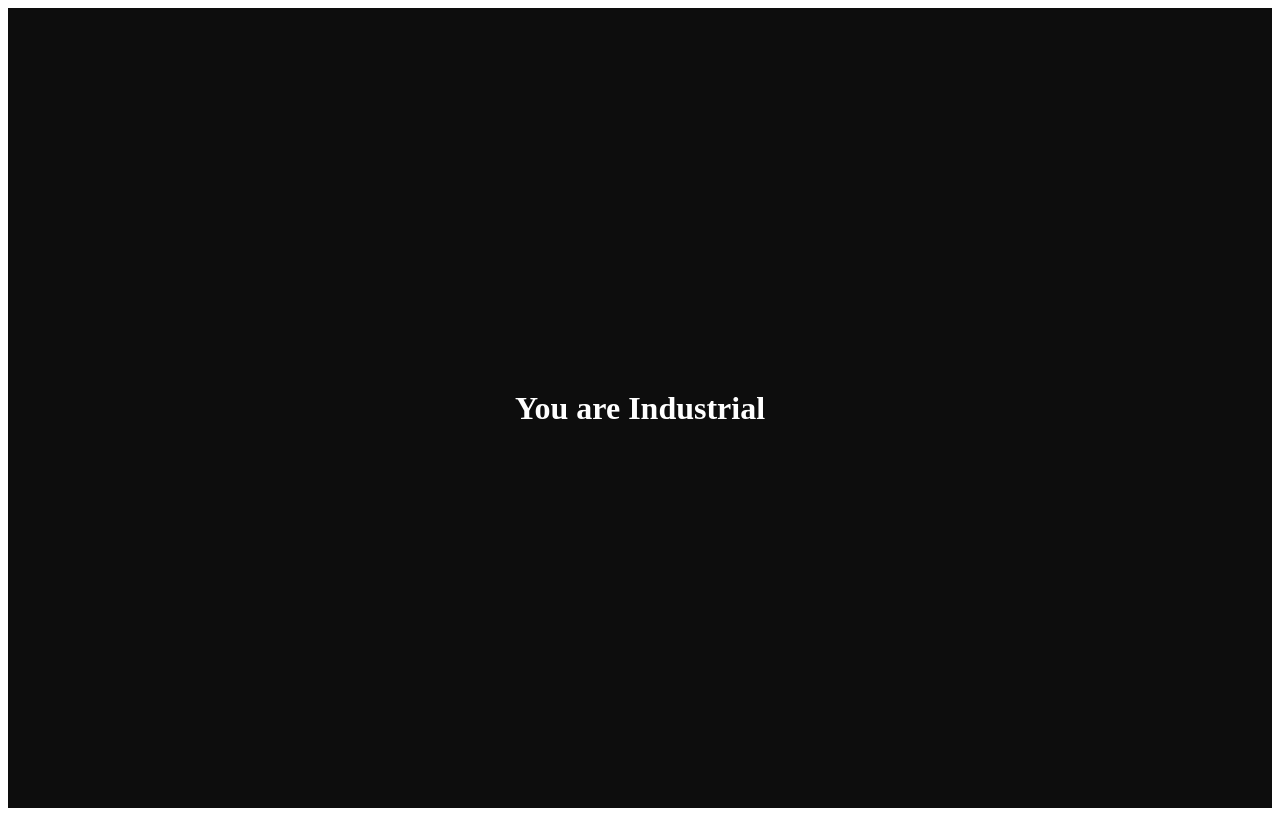
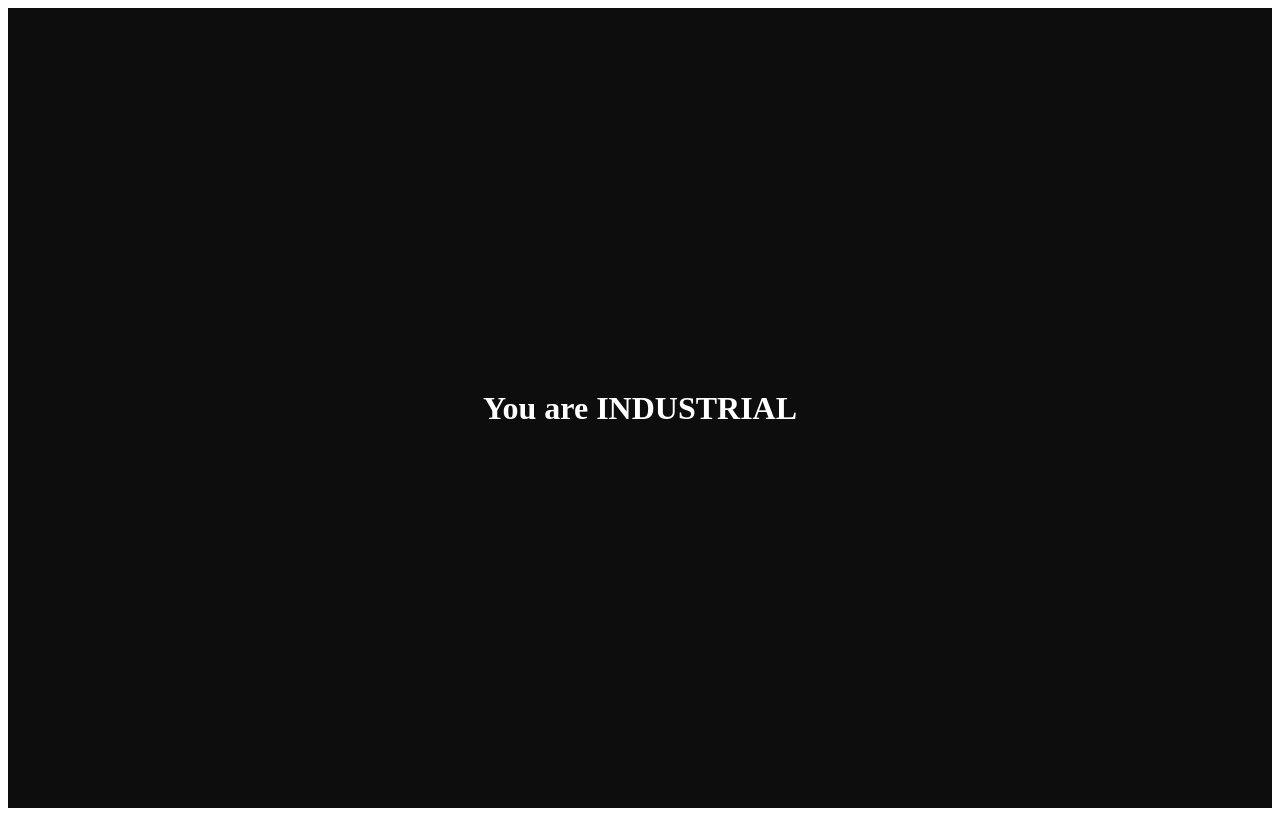
Before and after one commit to borgirnitin/animated-text, a Next.js app: page / in a window 1280 px wide. Built offline with nearby package versions, Linux system fonts and the light colour scheme.

Commit message:
added font function

```diff
--- a/pages/index.js
+++ b/pages/index.js
@@ -2,7 +2,7 @@ import { useEffect, useMemo, useState } from "react";
 import { motion, AnimatePresence } from "framer-motion";
 
 export default function Home() {
-  const titles = useMemo(() => ["Product", "UX", "Experience", "Industrial"], []);
+  const titles = useMemo(() => ["PRODUCT", "UX", "EXPERIENCE", "INDUSTRIAL"], []);
   const [index, setIndex] = useState(0);
 
   useEffect(() => {
@@ -20,6 +20,8 @@ export default function Home() {
       height: "100vh",
       backgroundColor: "#0D0D0D",
       color: "#fff",
+      font: "Space Grotesk",
+
       fontSize: "2rem",
       fontWeight: "bold",
     }}>
```
